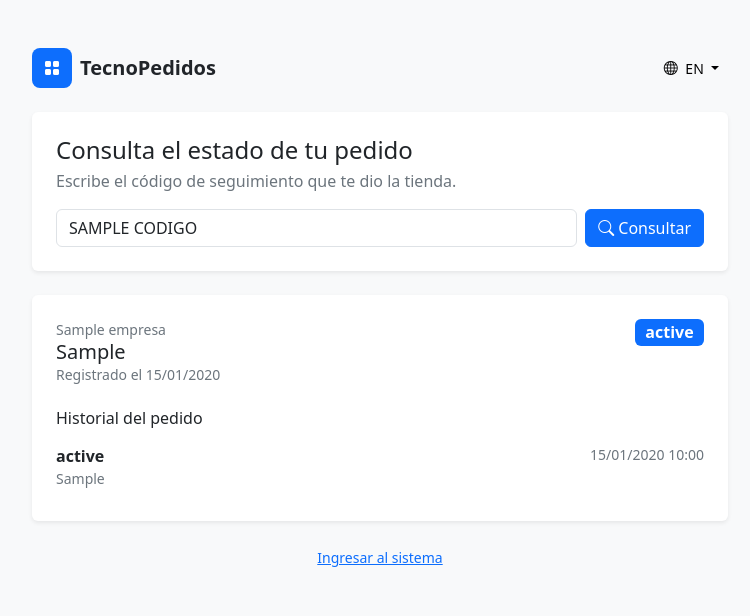
After one commit to obandoem/TecnoPedidos, a Spring app: template src/main/resources/templates/seguimiento-publico.html in a window 1280 px wide. The commit adds this page. Shown: the top 616 px of the page, without its empty margins (260-1010 px from the left). Run offline with Thymeleaf, Linux system fonts and the light colour scheme; the template is opened without the code that fills it: most values are stand-ins (such as "Sample title", 1, 10 or a date in 2020); data that the repository does not hold is empty; some of the project's set-up classes (security, data sources, template engines, error pages and the like) are left out, and stand-ins take their place.

Commit message:
HU-13: pagina publica de seguimiento del pedido (P10)

```diff
--- a/src/main/java/com/tecnopedidos/config/SeguridadConfig.java
+++ b/src/main/java/com/tecnopedidos/config/SeguridadConfig.java
@@ -23,8 +23,8 @@ public class SeguridadConfig {
 
         http
             .authorizeHttpRequests(auth -> auth
-                // Publicas
-                .requestMatchers("/login", "/error", "/acceso-denegado").permitAll()
+                // Publicas (incluye la consulta del pedido con codigo, HU-13)
+                .requestMatchers("/login", "/error", "/acceso-denegado", "/seguimiento-publico").permitAll()
 
                 // Tecnico: solo su bandeja y sus avances (HU-09, HU-25)
                 .requestMatchers("/tecnico/**").hasRole("TECNICO")
--- a/src/main/java/com/tecnopedidos/repository/PedidoRepository.java
+++ b/src/main/java/com/tecnopedidos/repository/PedidoRepository.java
@@ -47,4 +47,7 @@ public interface PedidoRepository extends JpaRepository<Pedido, Long> {
 
     // Revisa que el codigo de seguimiento no se repita (HU-13)
     boolean existsByCodigoSeguimiento(String codigoSeguimiento);
+
+    // Busca el pedido por su codigo para la consulta publica (HU-13)
+    Optional<Pedido> findByCodigoSeguimiento(String codigoSeguimiento);
 }
--- /dev/null
+++ b/src/main/resources/templates/seguimiento-publico.html
@@ -0,0 +1,80 @@
+<!DOCTYPE html>
+<html lang="es" xmlns:th="http://www.thymeleaf.org">
+<head th:replace="~{layout/plantilla :: head('Seguimiento de pedido')}"></head>
+
+<!-- Seguimiento publico del pedido (P10 / HU-13) -->
+<body class="bg-light">
+<div class="container py-5" style="max-width: 720px;">
+
+    <!-- Encabezado con la marca y el cambio de idioma -->
+    <div class="d-flex justify-content-between align-items-center mb-4">
+        <div class="d-flex align-items-center gap-2">
+            <span class="bg-primary text-white rounded-3 d-inline-flex align-items-center justify-content-center"
+                  style="width: 40px; height: 40px;">
+                <i class="bi bi-grid-fill"></i>
+            </span>
+            <span class="fs-5 fw-semibold">TecnoPedidos</span>
+        </div>
+        <th:block th:replace="~{layout/plantilla :: idioma}"></th:block>
+    </div>
+
+    <!-- Formulario para escribir el codigo -->
+    <div class="card border-0 shadow-sm mb-4">
+        <div class="card-body p-4">
+            <h1 class="h4 mb-1">Consulta el estado de tu pedido</h1>
+            <p class="text-secondary">Escribe el código de seguimiento que te dio la tienda.</p>
+
+            <form th:action="@{/seguimiento-publico}" method="get" class="d-flex gap-2">
+                <input type="text" name="codigo" class="form-control text-uppercase"
+                       th:value="${codigo}" placeholder="TP-XXXXXX" maxlength="12" required>
+                <button type="submit" class="btn btn-primary text-nowrap">
+                    <i class="bi bi-search me-1"></i>Consultar
+                </button>
+            </form>
+        </div>
+    </div>
+
+    <!-- Codigo que no existe -->
+    <div th:if="${noEncontrado}" class="alert alert-warning">
+        <i class="bi bi-exclamation-triangle me-1"></i>
+        No encontramos un pedido con ese código. Revísalo e intenta de nuevo.
+    </div>
+
+    <!-- Resultado: solo datos publicos (sin datos del cliente ni notas internas) -->
+    <div th:if="${pedido != null}" class="card border-0 shadow-sm">
+        <div class="card-body p-4">
+
+            <div class="d-flex justify-content-between align-items-start mb-3">
+                <div>
+                    <div class="text-secondary small" th:text="${pedido.empresa.nombre}">Empresa</div>
+                    <h2 class="h5 mb-0" th:text="${pedido.codigoSeguimiento}">TP-XXXXXX</h2>
+                    <div class="text-secondary small"
+                         th:text="'Registrado el ' + ${#temporals.format(pedido.fechaCreacion, 'dd/MM/yyyy')}">
+                        Registrado el 01/01/2026</div>
+                </div>
+                <span class="badge text-bg-primary fs-6" th:text="${pedido.estado}">PENDIENTE</span>
+            </div>
+
+            <h3 class="h6 mt-4 mb-2">Historial del pedido</h3>
+            <ul class="list-group list-group-flush">
+                <li class="list-group-item px-0" th:each="s : ${pedido.seguimientos}">
+                    <div class="d-flex justify-content-between">
+                        <span class="fw-semibold" th:text="${s.estadoNuevo}">ESTADO</span>
+                        <span class="text-secondary small"
+                              th:text="${#temporals.format(s.fecha, 'dd/MM/yyyy HH:mm')}">01/01/2026 10:00</span>
+                    </div>
+                    <div class="text-secondary small" th:if="${s.comentarioPublico != null}"
+                         th:text="${s.comentarioPublico}">Comentario</div>
+                </li>
+            </ul>
+        </div>
+    </div>
+
+    <div class="text-center mt-4">
+        <a th:href="@{/login}" class="small">Ingresar al sistema</a>
+    </div>
+</div>
+
+<th:block th:replace="~{layout/plantilla :: scripts}"></th:block>
+</body>
+</html>
```
Also changed, not shown: src/main/java/com/tecnopedidos/controller/SeguimientoPublicoController.java (added, +42 -0 lines), src/main/java/com/tecnopedidos/service/PedidoService.java (+11 -3 lines), src/main/resources/templates/login.html (+7 -0 lines).
